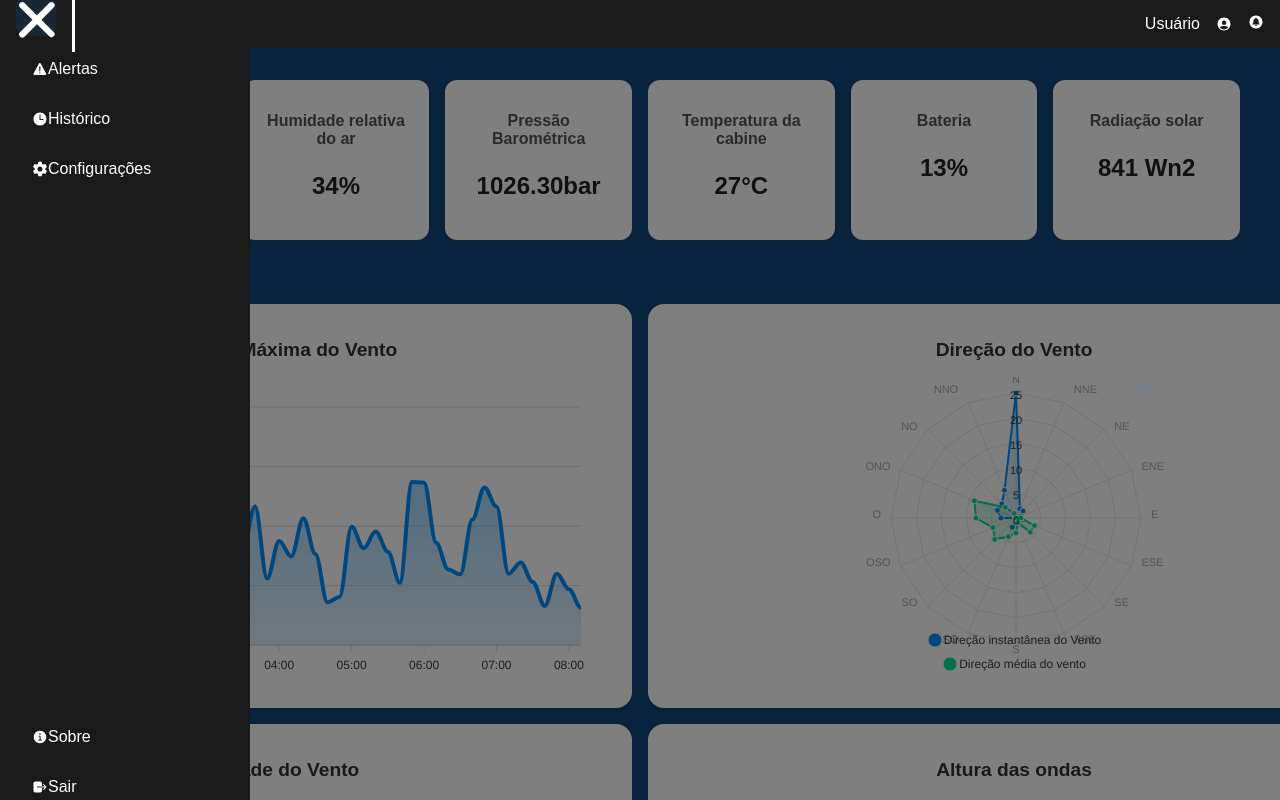
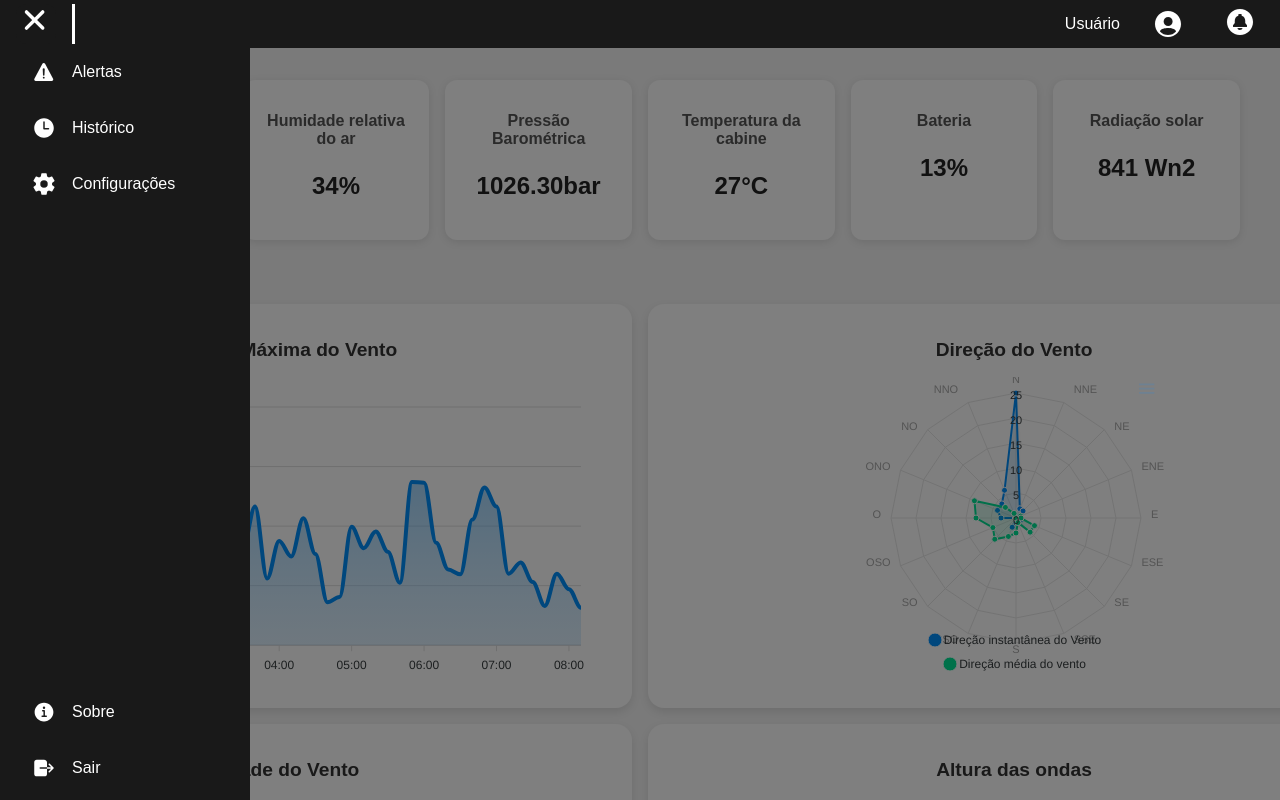
Before and after one commit to AndreHVentura/Cloud.io, a React (Create React App) app in the folder front/: page /home in a window 1280 px wide. Both pictures are taken after a click on the button 36 px from the left and 15 px from the top of the page. Shown: the top 800 px of the page. Built offline with nearby package versions, Linux system fonts and the light colour scheme.

Commit message:
correção topbar e navbar

```diff
--- a/front/src/components/HomeContent.tsx
+++ b/front/src/components/HomeContent.tsx
@@ -30,7 +30,7 @@ const Main = styled.main`
   display: flex;
   justify-content: center;
   padding: 2rem;
-  background-color: #13487c;
+  background-color: whitesmoke;
 `;
 
 const MainDiv = styled.div`
--- a/front/src/components/Navbar.tsx
+++ b/front/src/components/Navbar.tsx
@@ -10,14 +10,13 @@ export default function NavBar({ isOpen }: { isOpen: boolean }) {
       clipPath: `circle(150% at 40px 40px)`,
       transition: {
         type: "spring",
-        stiffness: 20,
-        restDelta: 2
+        mass: 10,
+        damping: 20
       }
     },
     closed: {
       clipPath: "circle(0px at 40px 40px)",
       transition: {
-        delay: 0.2,
         type: "spring",
         stiffness: 400,
         damping: 40
@@ -64,21 +63,21 @@ export default function NavBar({ isOpen }: { isOpen: boolean }) {
             <NavContent>
               <motion.div variants={item}>
                 <NavLink to="/alerts">
-                  <IonIcon icon={Icons.warning} />
+                  <IonStyledIcon icon={Icons.warning} />
                   <span>Alertas</span>
                 </NavLink>
               </motion.div>
 
               <motion.div variants={item}>
                 <NavLink to="/history">
-                  <IonIcon icon={Icons.time} />
+                  <IonStyledIcon icon={Icons.time} />
                   <span>Histórico</span>
                 </NavLink>
               </motion.div>
 
               <motion.div variants={item}>
                 <NavLink to="/settings">
-                  <IonIcon icon={Icons.settingsSharp} />
+                  <IonStyledIcon icon={Icons.settingsSharp} />
                   <span>Configurações</span>
                 </NavLink>
               </motion.div>
@@ -86,14 +85,14 @@ export default function NavBar({ isOpen }: { isOpen: boolean }) {
               <BottomLinks>
                 <motion.div variants={item}>
                   <NavLink to="/about">
-                    <IonIcon icon={Icons.informationCircle} />
+                    <IonStyledIcon icon={Icons.informationCircle} />
                     <span>Sobre</span>
                   </NavLink>
                 </motion.div>
 
                 <motion.div variants={item}>
                   <NavLink to="/logout">
-                    <IonIcon icon={Icons.logOut} />
+                    <IonStyledIcon icon={Icons.logOut} />
                     <span>Sair</span>
                   </NavLink>
                 </motion.div>
@@ -130,7 +129,7 @@ const NavContainer = styled(motion.nav)`
     left: 0;
     bottom: 0;
     width: 100%;
-    background: rgb(26, 26, 26);
+    background: #191919;
   }
 `
 
@@ -153,15 +152,16 @@ const NavContent = styled.div`
     &:hover {
       background: rgba(255, 255, 255, 0.1);
     }
-
-    svg {
-      margin-right: 1rem;
-      font-size: 1.5rem;
-    }
   }
 `
 
+const IonStyledIcon = styled(IonIcon)`
+  font-size: 1.5em;
+  margin-left: 0em;
+  margin-right: 1rem;
+`;
+
 const BottomLinks = styled.div`
   margin-top: auto;
-  padding-bottom: 2rem;
+  padding-bottom: 3rem;
 `
--- a/front/src/components/Topbar.tsx
+++ b/front/src/components/Topbar.tsx
@@ -18,12 +18,12 @@ export default function TopBar({ helper, isNavOpen }: { helper: () => void, isNa
   return(
       <Upperdiv>
           <NotificationIcon>
-              <IonIcon icon={Icons.notificationsCircleSharp} />
+            <IonStyledIcon icon={Icons.notificationsCircleSharp} />
           </NotificationIcon>
-          <IonIcon icon={Icons.personCircleSharp} />
+          <IonStyledIcon icon={Icons.personCircleSharp} />
           <P>Usuário</P>
           <ToggleDiv>
-              <MenuToggle toggle={helper} isOpen={isNavOpen} />
+            <MenuToggle toggle={helper} isOpen={isNavOpen} />
           </ToggleDiv>
       </Upperdiv>
   );
@@ -31,7 +31,7 @@ export default function TopBar({ helper, isNavOpen }: { helper: () => void, isNa
 
 const MenuToggle = ({ toggle, isOpen }: { toggle: () => void, isOpen: boolean }) => (
   <Button onClick={toggle}>
-      <svg width="23" height="23" viewBox="0 0 23 23">
+      <svg width="2em" height="2em" viewBox="0 0 23 23">
           <Path
               variants={{
                   closed: { d: "M 2 2.5 L 20 2.5" },
@@ -60,7 +60,7 @@ const MenuToggle = ({ toggle, isOpen }: { toggle: () => void, isOpen: boolean })
 );
 
 const Upperdiv = styled.div`
-  background-color: rgb(26, 26, 26);
+  background-color: #191919;
   height: 3rem;
   display: flex;
   flex-direction: row-reverse;
@@ -71,11 +71,12 @@ const Upperdiv = styled.div`
   position: relative;
   z-index: 3;
 
-  & svg {
-    height: 3rem;
-    width: 3rem;
-    min-width: 3rem;
-  }
+`;
+
+const IonStyledIcon = styled(IonIcon)`
+  font-size: 2rem;
+  margin-left: 1rem;
+  margin-right: 0.5rem;
 `;
 
 const P = styled.p`
@@ -83,7 +84,7 @@ const P = styled.p`
 `;
 
 const Button = styled.button`
-  background-color: rgb(25,38,53);
+  background-color: #191919;
   border-top-right-radius: 10px;
   border-top-left-radius: 10px;
   border-bottom-left-radius: 10px;
@@ -96,7 +97,7 @@ const Button = styled.button`
   color: white;
 
   &:hover {
-    background-color: rgb(45,58,73);
+    background-color: #373739;
     border-top-right-radius: 10px;
     border-top-left-radius: 10px;
     border-bottom-left-radius: 10px;
```
